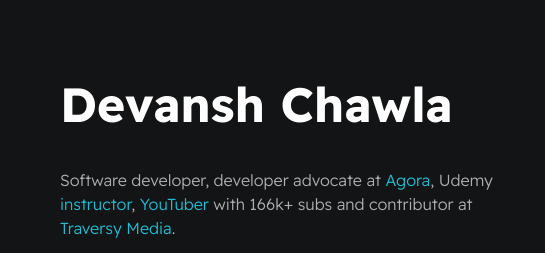
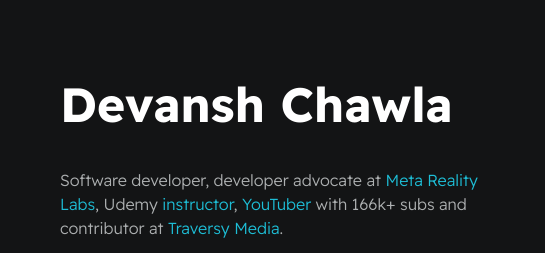
Before and after one commit to chawladevansh/chawladevansh.github.io, a plain HTML site: page index.html in a window 1280 px wide. Shown: the top 253 px of the page, 460-1005 px from the left. Drawn offline with Linux system fonts and the light colour scheme.

Commit message:
Update index.html

```diff
--- a/index.html
+++ b/index.html
@@ -3,7 +3,7 @@
     <head>
         <meta charset="utf-8">
         <meta http-equiv="X-UA-Compatible" content="IE=edge">
-        <title>Dennis Ivy</title>
+        <title>Devansh Chawla</title>
         <meta name="description" content="">
         <meta name="viewport" content="width=device-width, initial-scale=1">
         <link rel="stylesheet" href="./styles/main.css">
@@ -16,7 +16,7 @@
 
                 <div>
                     <h1 id="user-name">Devansh Chawla</h1>
-                    <p id="bio">Software developer, developer advocate at <a href="https://www.agora.io/en/" target="_blank">Agora</a>, Udemy <a href="https://www.udemy.com/user/dennis-ivanov-5/" target="_blank">instructor</a>, <a href="https://www.youtube.com/c/dennisivy" target="_blank">YouTuber</a> with 166k+ subs and contributor at <a href="https://youtu.be/PtQiiknWUcI?t=6" target="_blank">Traversy Media</a>.</p>
+                    <p id="bio">Software developer, developer advocate at <a href="https://about.meta.com/realitylabs/" target="_blank">Meta Reality Labs</a>, Udemy <a href="https://www.udemy.com/user/dennis-ivanov-5/" target="_blank">instructor</a>, <a href="https://www.youtube.com/c/dennisivy" target="_blank">YouTuber</a> with 166k+ subs and contributor at <a href="https://youtu.be/PtQiiknWUcI?t=6" target="_blank">Traversy Media</a>.</p>
                     <p id="email">👉 devansh@vt.edu</p>
                 </div>
             </section>
```
